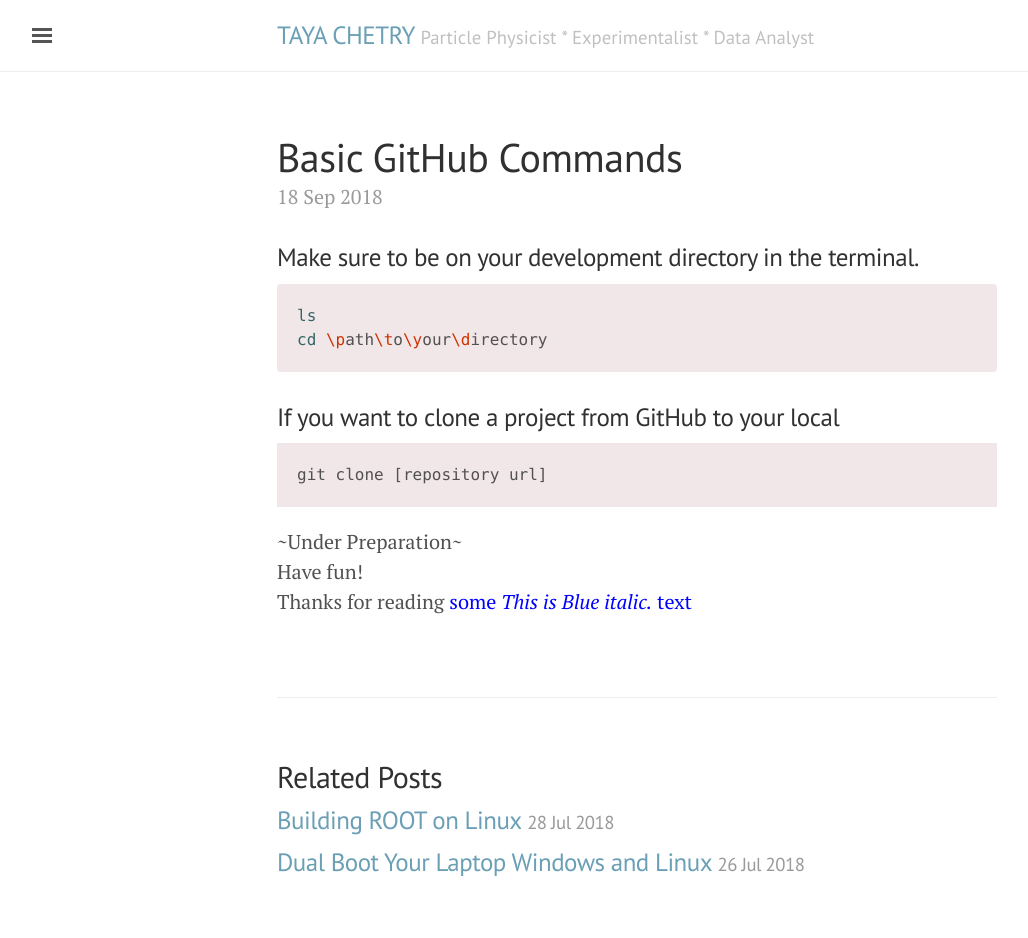
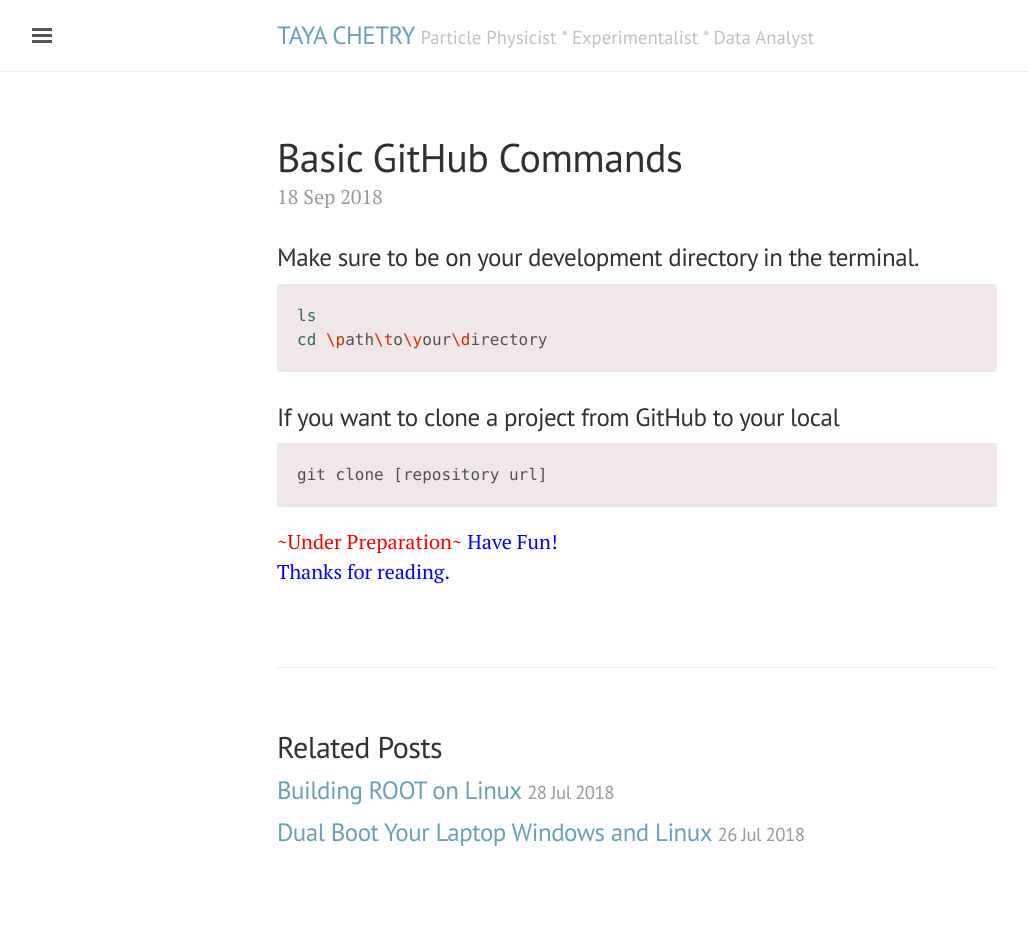
Before and after one commit to tchetry/tchetry.github.io, a Jekyll site: the page built from _posts/2018-09-18-git-commands.md, in a window 1280 px wide. Shown: the whole page, without its empty margins (3-1031 px from the left). Built offline with Jekyll 4.4.1, drawn with Linux system fonts in a browser that asks for light colours; after the commit the page ends 908 px from its top, so only the background shows below that.

Commit message:
some useful git commands update

````diff
--- a/_posts/2018-09-18-git-commands.md
+++ b/_posts/2018-09-18-git-commands.md
@@ -13,8 +13,8 @@ cd \path\to\your\directory
 ```git
 git clone [repository url]
 ```
-
-~Under Preparation~
-Have fun!
-Thanks for reading
-<span style="color:blue">some *This is Blue italic.* text</span>
+<span style="color:red">~Under Preparation~  </span>
+<span style="color:blue">
+	Have Fun!
+	Thanks for reading.
+</span>
````
